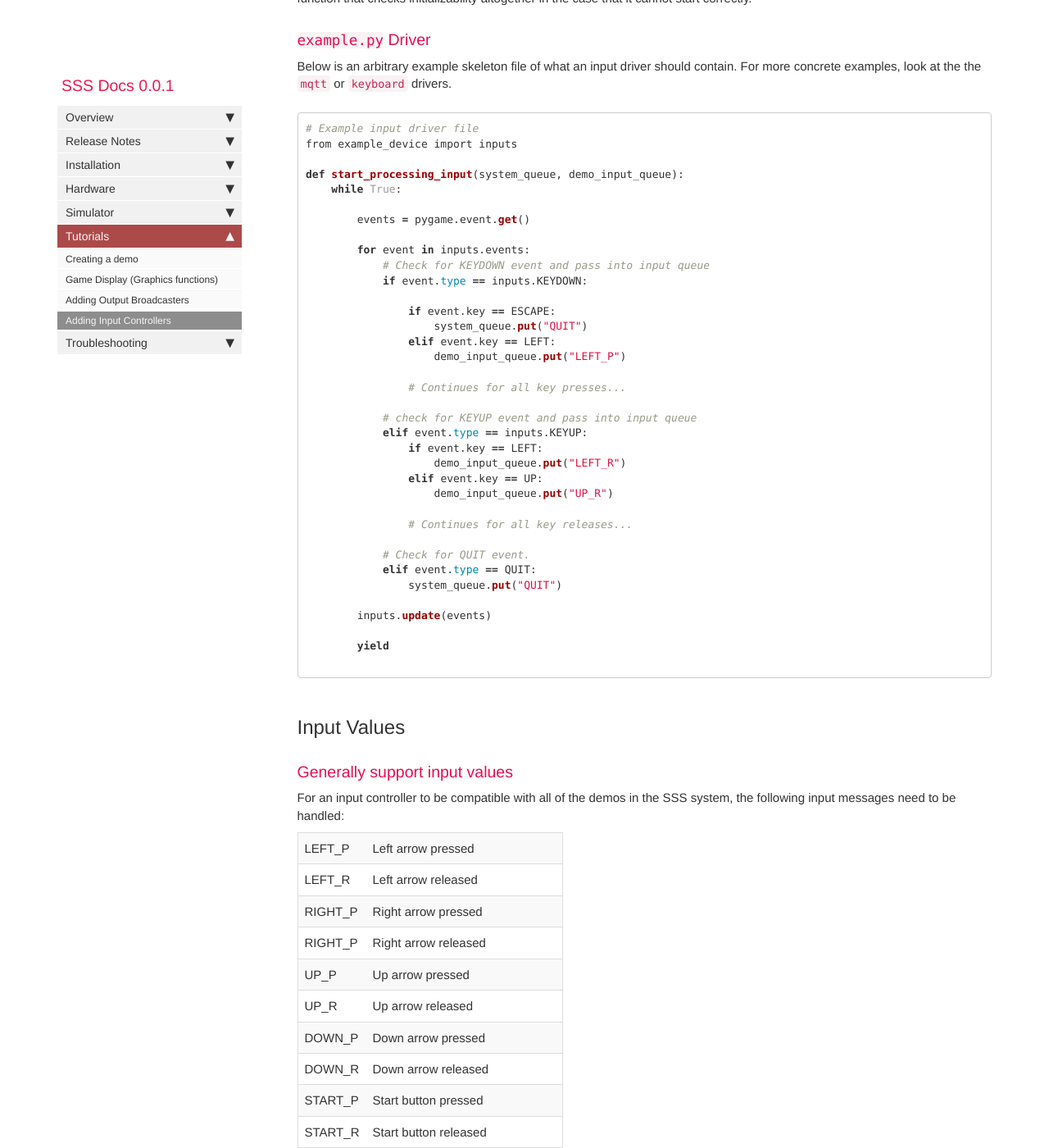
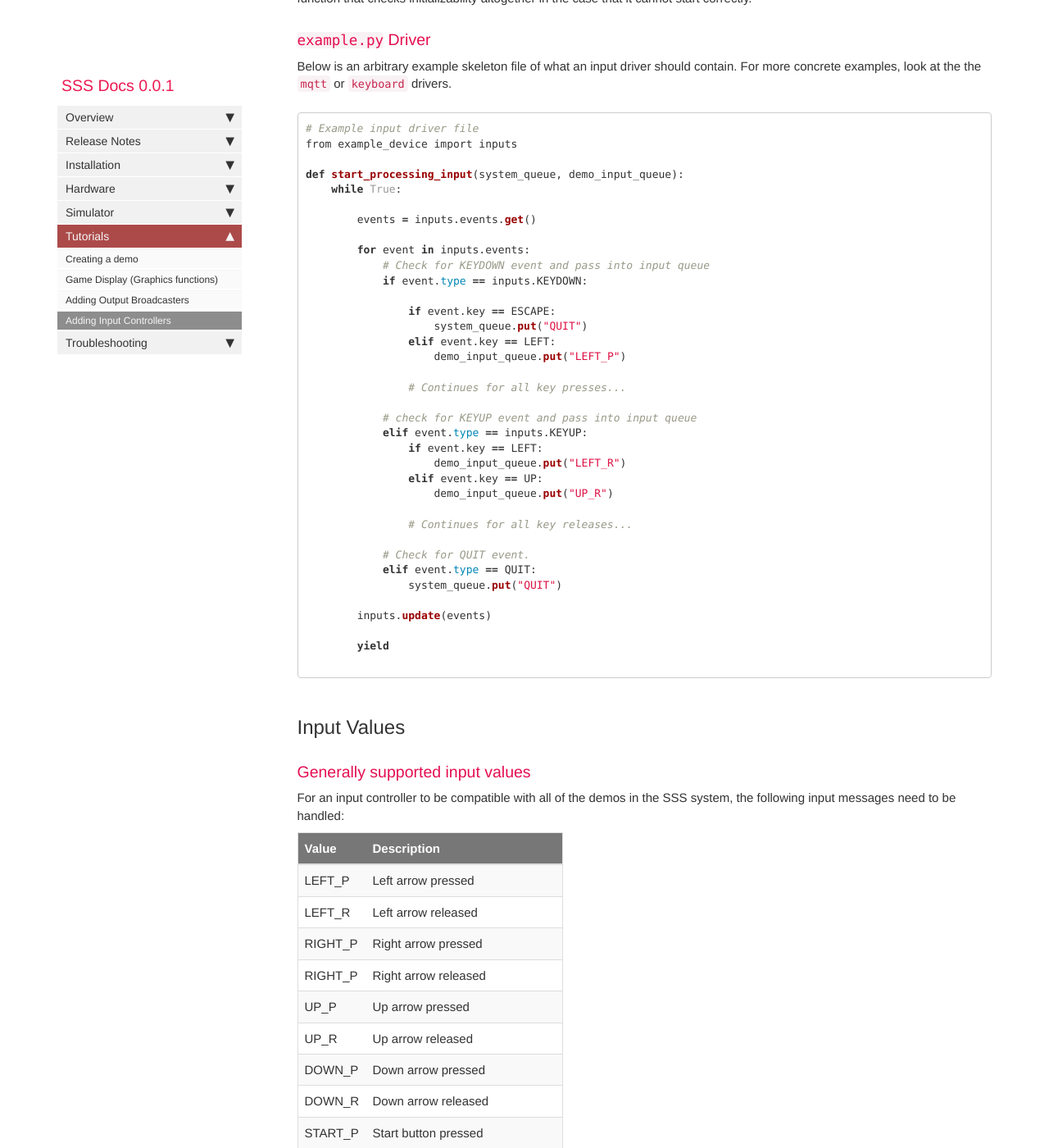
Before and after one commit to NET-BYU/sss_docs, a Jekyll site: the page built from pages/mydoc/mydoc_adding_inputs.md, in a window 1280 px wide and 1400 px high, scrolled down 2202 px. Shown: the whole window at 82% size. Built offline with Jekyll 4.4.1, drawn with Linux system fonts in a browser that asks for light colours; comment, search, counter and statistics services are not loaded; some of the changed text lies outside the part shown.

Commit message:
Fixed tables and valies

```diff
--- a/pages/mydoc/mydoc_adding_inputs.md
+++ b/pages/mydoc/mydoc_adding_inputs.md
@@ -78,7 +78,7 @@ from example_device import inputs
 def start_processing_input(system_queue, demo_input_queue):
     while True:
 
-        events = pygame.event.get()
+        events = inputs.events.get()
 
         for event in inputs.events:
             # Check for KEYDOWN event and pass into input queue
@@ -112,9 +112,11 @@ def start_processing_input(system_queue, demo_input_queue):
 
 ## Input Values
 
-### Generally support input values
+### Generally supported input values
 For an input controller to be compatible with all of the demos in the SSS system, the following input messages need to be handled:
 
+| Value | Description |
+|-------|--------|
 | LEFT_P | Left arrow pressed |
 | LEFT_R | Left arrow released |
 | RIGHT_P | Right arrow pressed |
```
Also changed, not shown: pages/mydoc/mydoc_creating_a_demo.md (+2 -0 lines).
